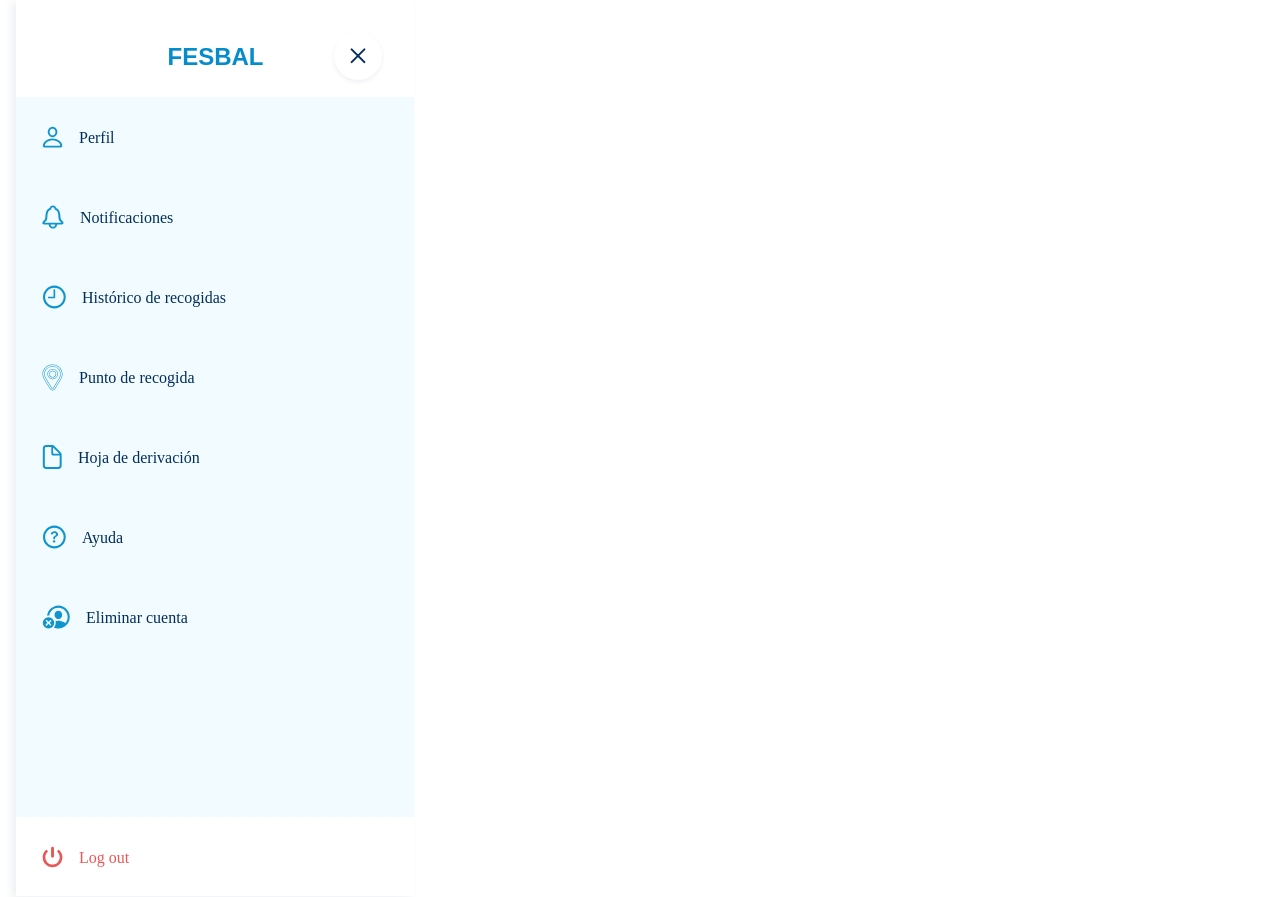
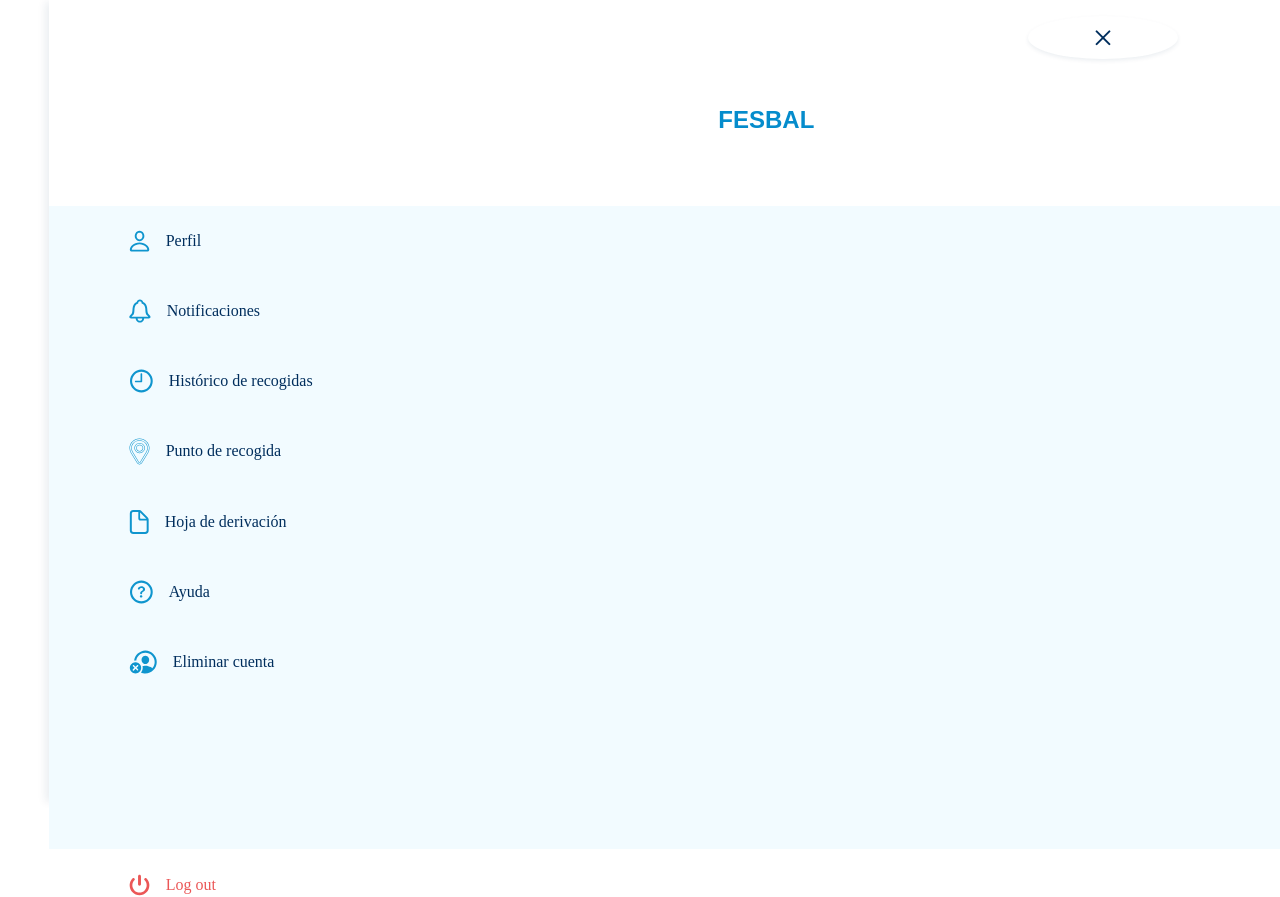
Before and after one commit to TheTributeCommunity/fesbal-frontend, a React (Vite) app: page / in a window 1280 px wide. After the commit the page ends 800 px from the top, so only its background shows below. Built offline with nearby package versions, Linux system fonts and the light colour scheme.

Commit message:
Fix: SCSS pixels measures turn to %

```diff
--- a/src/styles/components/Menu.scss
+++ b/src/styles/components/Menu.scss
@@ -1,9 +1,9 @@
 .menu {
-  position: absolute;
-  width: 398px;
-  height: 896px;
-  left: 16px;
-  top: 0px;
+  position: fixed;
+  height: 100%;
+  width: 96.2%;
+  left: 3.8%;
+  top: 0%;
 
   /* White */
   background: #ffffff;
@@ -11,17 +11,15 @@
 }
 
 .title {
-  width: 97px;
-  height: 28px;
+  width: 24.37%;
 
   font-family: "Arial";
   font-style: normal;
   font-weight: 700;
-  font-size: 24px;
-  line-height: 28px;
+  font-size: 150%;
 
-  padding-top: 43px;
-  padding-bottom: 26px;
+  padding-top: 8.8%;
+  padding-bottom: 6%;
 
   margin-left: auto;
   margin-right: auto;
@@ -38,38 +36,33 @@
       gap: 1rem;
     }
   }
-  width: 398px;
-  height: 720px;
-  left: 16px;
-  top: 97px;
+  height: 80.35%;
   background: #f2fbff;
 }
 
+.log-out {
+  position: relative;
+  top: 3%;
+}
+
 .log-out * {
-  /* App - input */
-  font-family: "Roboto Flex";
-  font-style: normal;
-  font-weight: 400;
-  font-size: 16px;
-  line-height: 19px;
-
   /* Burnt Sienna */
   color: #eb5757 !important;
   /* !important nota a good practice,
-   * couldn`t find other way around */
+    * couldn`t find other way around */
 }
 
 .x-button {
-  position: absolute;
-  right: 32px;
-  top: 32px;
-  height: 48px;
-  width: 48px;
+  position: fixed;
+  right: 8%;
+  top: 2%;
+  height: 5.4%;
+  width: 11.7%;
   border-radius: 50%;
   display: flex;
   align-items: center;
   justify-content: center;
-  padding: 0px;
+  padding: 0%;
   background: #ffffff;
   box-shadow: 0px 2px 4px rgba(0, 46, 93, 0.08);
 }
--- a/src/styles/components/MenuLink.scss
+++ b/src/styles/components/MenuLink.scss
@@ -3,8 +3,6 @@
   font-family: "Roboto Flex";
   font-style: normal;
   font-weight: 400;
-  font-size: 16px;
-  line-height: 19px;
 
   /* identical to box height */
 
@@ -13,9 +11,9 @@
 }
 
 .link-container {
-  padding-left: 26px;
+  padding-left: 6.5%;
   display: flex;
-  height: 80px;
+  height: 10.9%;
   align-items: center;
 }
 .link-container.img {
```
